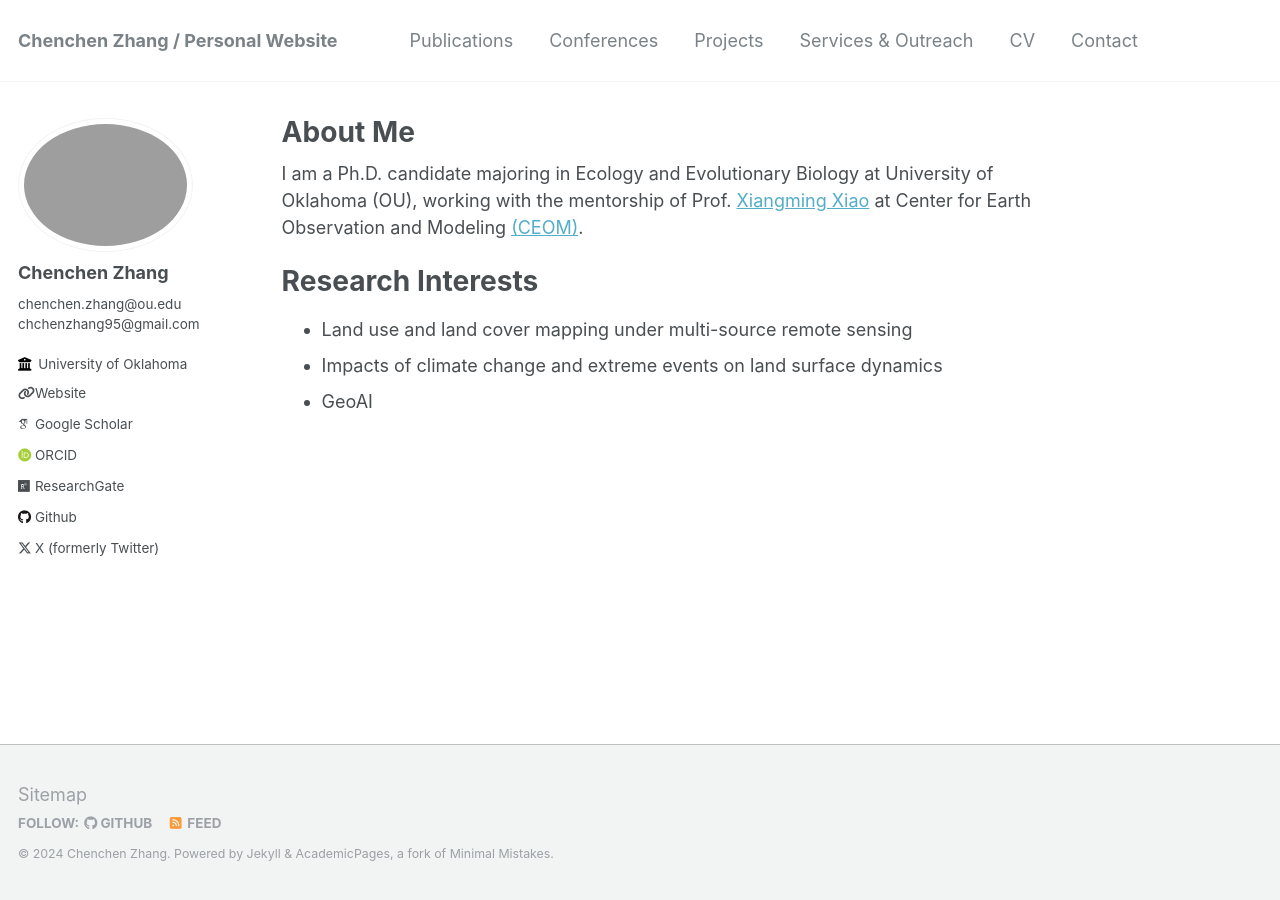
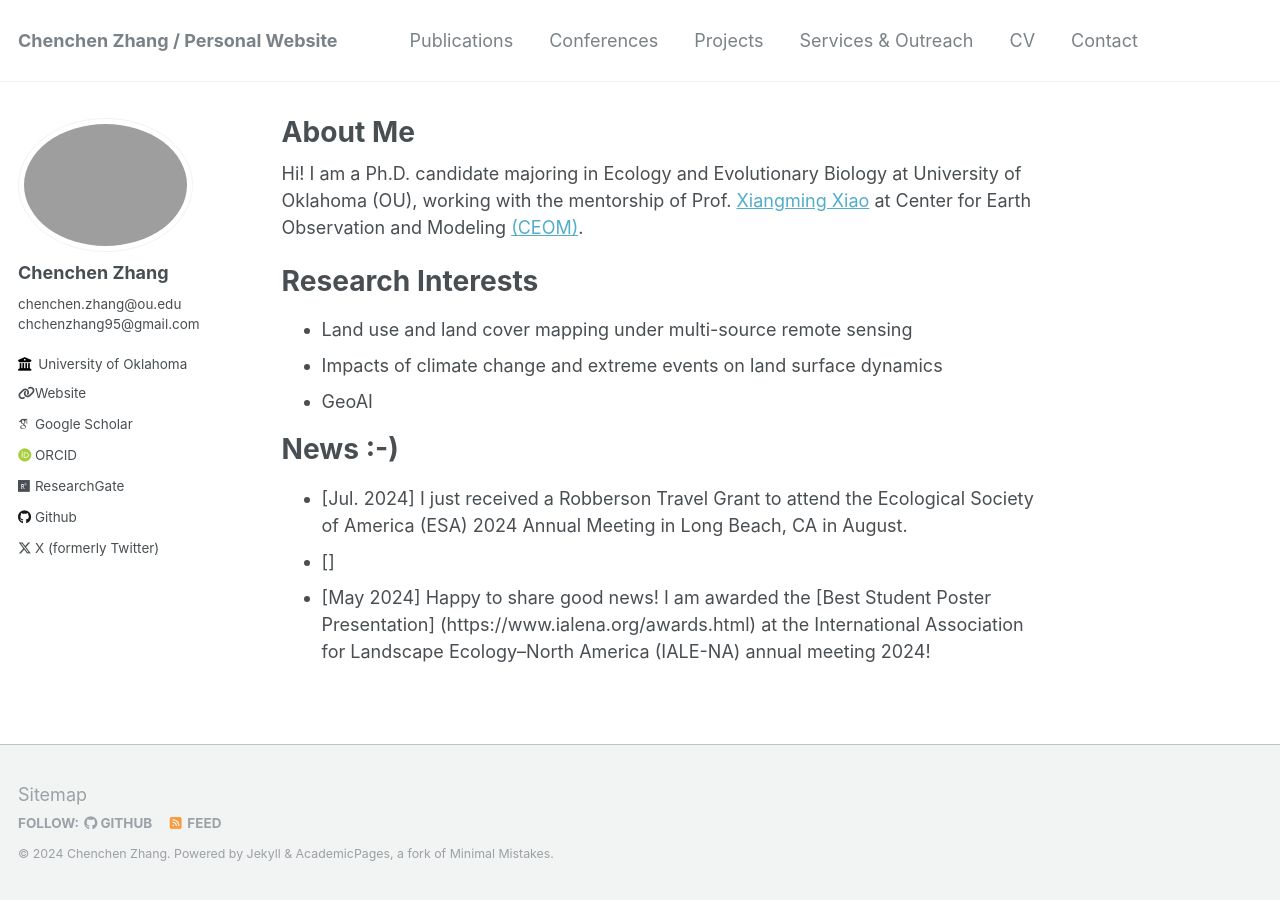
Before and after one commit to rszcc/rszcc.github.io, a Jekyll site: the page built from _pages/about.md, in a window 1280 px wide. Built offline with Jekyll 4.4.1, drawn with Linux system fonts in a browser that asks for light colours; some web fonts are replaced.

Commit message:
Update about.md

```diff
--- a/_pages/about.md
+++ b/_pages/about.md
@@ -7,10 +7,16 @@ redirect_from:
   - /about.html
 ---
 
-I am a Ph.D. candidate majoring in Ecology and Evolutionary Biology at University of Oklahoma (OU), working with the mentorship of Prof. [Xiangming Xiao](https://scholar.google.com/citations?user=71350TcAAAAJ&hl=en) at Center for Earth Observation and Modeling [(CEOM)](https://www.ceom.ou.edu/).
+Hi! I am a Ph.D. candidate majoring in Ecology and Evolutionary Biology at University of Oklahoma (OU), working with the mentorship of Prof. [Xiangming Xiao](https://scholar.google.com/citations?user=71350TcAAAAJ&hl=en) at Center for Earth Observation and Modeling [(CEOM)](https://www.ceom.ou.edu/).
 
 Research Interests
 ======
  - Land use and land cover mapping under multi-source remote sensing
  - Impacts of climate change and extreme events on land surface dynamics
  - GeoAI
+
+News :-)
+======
+ - [Jul. 2024] I just received a Robberson Travel Grant to attend the Ecological Society of America (ESA) 2024 Annual Meeting in Long Beach, CA in August.
+ - []
+ - [May 2024] Happy to share good news! I am awarded the [Best Student Poster Presentation] (https://www.ialena.org/awards.html) at the International Association for Landscape Ecology–North America (IALE-NA) annual meeting 2024!
```
